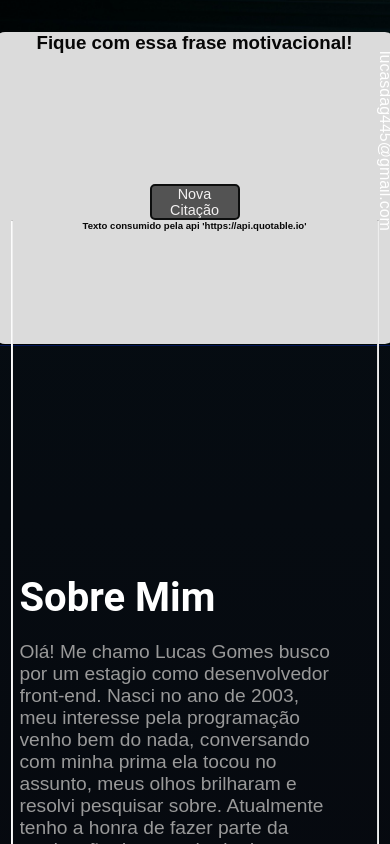
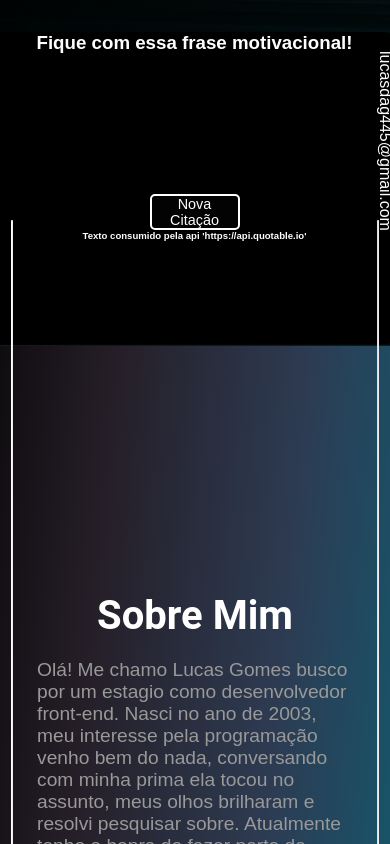
Before and after one commit to LucasGAraujo/Portifolio-em-react, a React (Create React App) app: page / in a window 390 px wide. Shown: the part 540-1384 px from the top of the page. Built offline with nearby package versions, Linux system fonts and the light colour scheme; no server answers; a web font is replaced by a local one.

Commit message:
Quase finalizado

```diff
--- a/src/components/Sobre.js
+++ b/src/components/Sobre.js
@@ -1,4 +1,4 @@
-import curriculo from './curriculo.pdf'
+
 function Sobre(){
 
     return(
@@ -10,7 +10,7 @@ function Sobre(){
             Olá! Me chamo Lucas Gomes busco por um estagio como desenvolvedor front-end. Nasci no ano de 2003, meu interesse pela programação venho bem do nada,
             conversando com minha prima ela tocou no assunto, meus olhos brilharam e resolvi pesquisar sobre. Atualmente tenho a honra de fazer parte da graduação de engenharia de software pela infnet.
             é fazer parte do grupo 4ºAndar. Também atualmente estou desenvolvendo um aplicativo com esse grupo. Atualmente, meu foco principal é evoluir por meu da programação e nunca deixar de adquirir conhecimento</p>
-            <a href={curriculo} download="Cv LucasGomes"><button className="button_animacao">Dowload CV</button></a>
+            <a href='/curriculo.pdf' download="Cv LucasGomes"><button className="button_animacao">Dowload CV</button></a>
          </>
     )
 }
--- a/src/style/Main.css
+++ b/src/style/Main.css
@@ -84,17 +84,17 @@ a{
     display: flex;
     align-items: center;
     flex-direction: column;
-    color: #070707;
-    background-color: #dbdbdb;
+    color: #ffffff;
+    background-color: #000000;
 }
 .citacao button {
-    margin-top: 40px;
+    margin-top: 50px;
     font-family: 'Chakra Petch', sans-serif;
     border-radius: 5px;
-    border: 2px solid #0d0e0e;
+    border: 2px solid #ffffff;
     width: 90px;
     font-size: 0.9rem;
-    color: #f3f1f1;
+    color: #ffffff;
     background-color: #050505a2;
 
 }
--- a/src/style/Media.css
+++ b/src/style/Media.css
@@ -231,7 +231,8 @@ margin-left: -80px;
   flex-direction: column;
   justify-content: center;
   align-items: center;
-  margin: 0;
+  margin-top: -300px;
+  margin-bottom: -200px;
 }
 
 .two_section {
@@ -259,12 +260,9 @@ margin-left: -80px;
 .section {
   height: auto;
   width: 100%;
-  margin:  0px 0px  350px 0px;
+  margin: 0;
 
 }
-
-
-
 .form{
     flex-direction: column;
 }
@@ -358,7 +356,7 @@ margin-left: -80px;
         justify-content: space-around;
     }
     .Projetosh2{
-        margin-top: 50px;
+        margin-top: -100px;
         margin-bottom: 30px;
     }
     .p_repository{
@@ -494,24 +492,20 @@ margin-left: -80px;
         opacity: 1.0;
       }
       .container_section{
-        height:160vh;
+        align-items: center;
+        margin-top: 80px;
+        height: 210vh;
+        justify-content: space-around;
+        margin-bottom: -200px;
       }
       .two_section{
+        margin-top: -40px;
         height: 1200px;
-        padding-top: 140px;
+
       }
-      .cardImage{
+      .section{
+        align-items: center;
         margin-bottom: -300px;
-
-        height: 150px;
-        width: 150px;
-      }
-      .cardImage:hover img{
-        transform: scale(1);
-    }
-
-      .section{
-        margin-bottom: -200px;
       }
       .Projetos{
         margin-top: -20px;
--- a/src/style/index.css
+++ b/src/style/index.css
@@ -8,7 +8,7 @@
 }
 body{
   height: 500vh;
-  background-image: linear-gradient(to top, #000000, #050305, #07070c, #060b11, #031014);
+  background-image: linear-gradient(to right bottom, #000000, #251e27, #2d3b52, #0e5f74, #06837d);
   overflow-x: hidden;
    font-family: 'Chakra Petch', sans-serif;
 }
```
Also changed, not shown: 1 other file (tests, documents, lock files or other folders).
